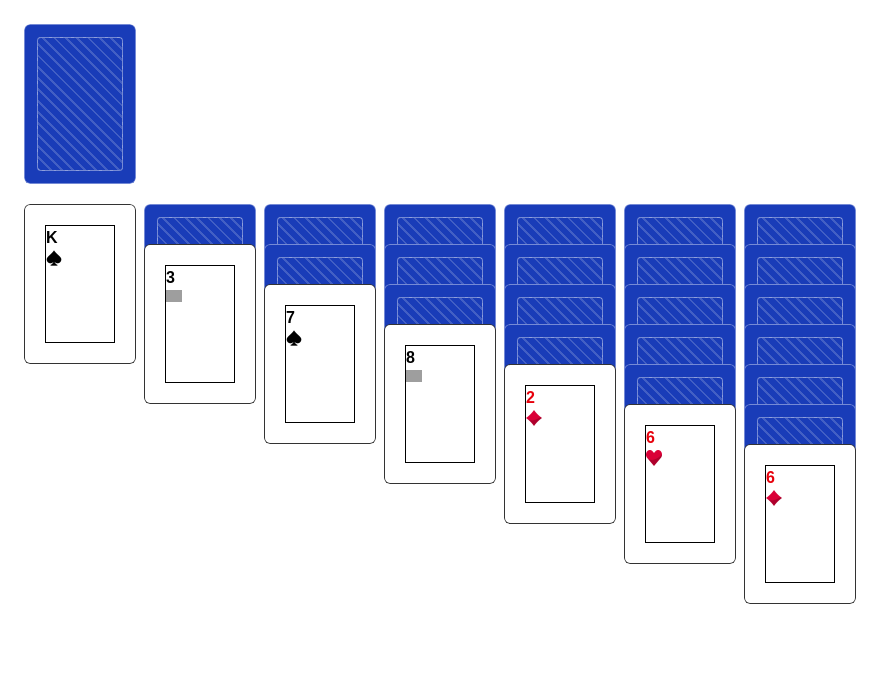
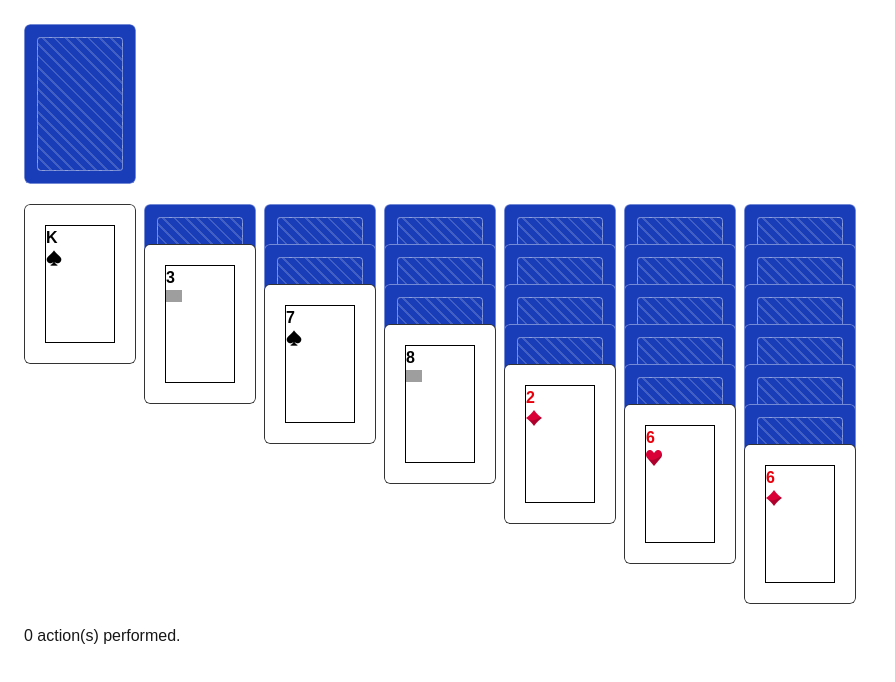
Before and after one commit to MiikaKan/react-solitaire, a Next.js app: page / in a window 1280 px wide. Shown: the top 682 px of the page, without its empty margins (0-895 px from the left). Built offline with nearby package versions, Linux system fonts and the light colour scheme; grey boxes are pictures that could not be loaded.

Commit message:
persistence of game with localstorage

```diff
--- a/app/page.tsx
+++ b/app/page.tsx
@@ -1,9 +1,9 @@
-import { GameBoard } from "@/src/components/GameBoard";
+import { DynamicGameBoard } from "@/src/components/DynamicGameBoard";
 
 export default function Home() {
   return (
     <div>
-      <GameBoard />
+      <DynamicGameBoard />
     </div>
   );
 }
--- /dev/null
+++ b/src/components/DynamicGameBoard.tsx
@@ -0,0 +1,8 @@
+"use client";
+
+import dynamic from "next/dynamic";
+
+export const DynamicGameBoard = dynamic(
+  () => import("@/src/components/GameBoard").then((mod) => mod.GameBoard),
+  { ssr: false },
+);
--- a/src/components/GameBoard.tsx
+++ b/src/components/GameBoard.tsx
@@ -1,6 +1,6 @@
 "use client";
 
-import { useState } from "react";
+import { useEffect, useLayoutEffect, useRef, useState } from "react";
 import { Card as CardType } from "../game/cards";
 import { dealGame } from "../game/deal";
 import {
@@ -16,6 +16,7 @@ import { Foundations } from "./Foundations";
 import { Stock } from "./Stock";
 import { TableauColumn } from "./TableauColumn";
 import { Waste } from "./Waste";
+import { loadGame, saveGame } from "../game/persistence";
 
 type CardHighlight = {
   tableauColumnIndex: number | null;
@@ -23,11 +24,36 @@ type CardHighlight = {
 };
 
 export function GameBoard() {
-  const [gameState, setGameState] = useState(() => dealGame("test-seed-1234"));
+  const seed = useRef("test-seed-1234");
+  const checkedLocalStorage = useRef(false);
+
+  const [gameState, setGameState] = useState(() => dealGame(seed.current));
+  const [actionCount, setActionCount] = useState(() => 0);
   const [stateHistory, setStateHistory] = useState(() => [gameState]);
   const [selectedCard, setSelectedCard] = useState<CardHighlight | null>(
     () => null,
   );
+
+  useEffect(() => {
+    if (checkedLocalStorage.current)
+      saveGame(seed.current, gameState, stateHistory, actionCount);
+  }, [seed, gameState, stateHistory, actionCount]);
+
+  useLayoutEffect(() => {
+    if (checkedLocalStorage.current) return;
+
+    const load = loadGame();
+
+    if (load !== null) {
+      seed.current = load.seed;
+      setGameState(load.currentState);
+      setStateHistory(load.stateHistory);
+      setActionCount(load.actionCount);
+      setSelectedCard(null);
+    }
+
+    checkedLocalStorage.current = true;
+  });
 
   const tableau = (
     <div className="flex flex-row space-x-2">
@@ -70,6 +96,7 @@ export function GameBoard() {
       </div>
       {tableau}
 
+      <div className="flex flex-row gap-2">
         {stateHistory.length > 1 && (
           <div
             className="bg-blue-800 w-fit pt-1 pb-1 pl-3 pr-3 text-white rounded-md hover:bg-blue-500"
@@ -78,6 +105,8 @@ export function GameBoard() {
             Undo
           </div>
         )}
+        <div>{actionCount} action(s) performed.</div>
+      </div>
 
       {gameWon && (
         <div className="absolute inset-0 z-50 flex items-center justify-center rounded-md bg-black/60">
@@ -103,6 +132,8 @@ export function GameBoard() {
     if (nextState !== gameState) {
       addStateToHistory(gameState);
       setGameState(nextState);
+
+      setActionCount(actionCount + 1);
     }
   }
 
@@ -135,6 +166,8 @@ export function GameBoard() {
         if (nextState !== null && nextState !== gameState) {
           addStateToHistory(gameState);
           setGameState(nextState);
+
+          setActionCount(actionCount + 1);
         }
       }
     } else {
@@ -146,7 +179,10 @@ export function GameBoard() {
 
       if (foundationMoveState !== gameState) {
         setSelectedCard(null);
+        addStateToHistory(gameState);
         setGameState(foundationMoveState);
+        setActionCount(actionCount + 1);
+
         return;
       }
 
@@ -176,6 +212,7 @@ export function GameBoard() {
         if (nextState !== null && nextState !== gameState) {
           addStateToHistory(gameState);
           setGameState(nextState);
+          setActionCount(actionCount + 1);
         }
       }
     }
@@ -208,7 +245,10 @@ export function GameBoard() {
 
     if (foundationMoveState !== gameState) {
       setSelectedCard(null);
+      addStateToHistory(gameState);
       setGameState(foundationMoveState);
+      setActionCount(actionCount + 1);
+
       return;
     }
 
--- /dev/null
+++ b/src/game/persistence.ts
@@ -0,0 +1,49 @@
+"use client";
+
+import { GameState } from "./gameState";
+
+type PersistedGame = {
+  seed: string;
+  version: string;
+  currentState: GameState;
+  stateHistory: GameState[];
+  actionCount: number;
+};
+
+const LOCAL_STORAGE_KEY: string = "currentGame";
+
+export function saveGame(
+  seed: string,
+  gameState: GameState,
+  stateHistory: GameState[],
+  actionCount: number,
+): void {
+  const persistedGame: PersistedGame = {
+    version: "1.0",
+    seed: seed,
+    currentState: gameState,
+    stateHistory: stateHistory,
+    actionCount,
+  };
+
+  const persistedGameJSON = JSON.stringify(persistedGame);
+
+  localStorage.setItem(LOCAL_STORAGE_KEY, persistedGameJSON);
+}
+
+export function loadGame(): PersistedGame | null {
+  try {
+    const localStorageItem = localStorage.getItem(LOCAL_STORAGE_KEY);
+
+    if (localStorageItem !== null) {
+      const persistedGame: PersistedGame = JSON.parse(localStorageItem);
+
+      return persistedGame;
+    }
+
+    return null;
+  } catch (err) {
+    console.error(err);
+    return null;
+  }
+}
```
Lines whose indentation alone changed are shown as unchanged.
